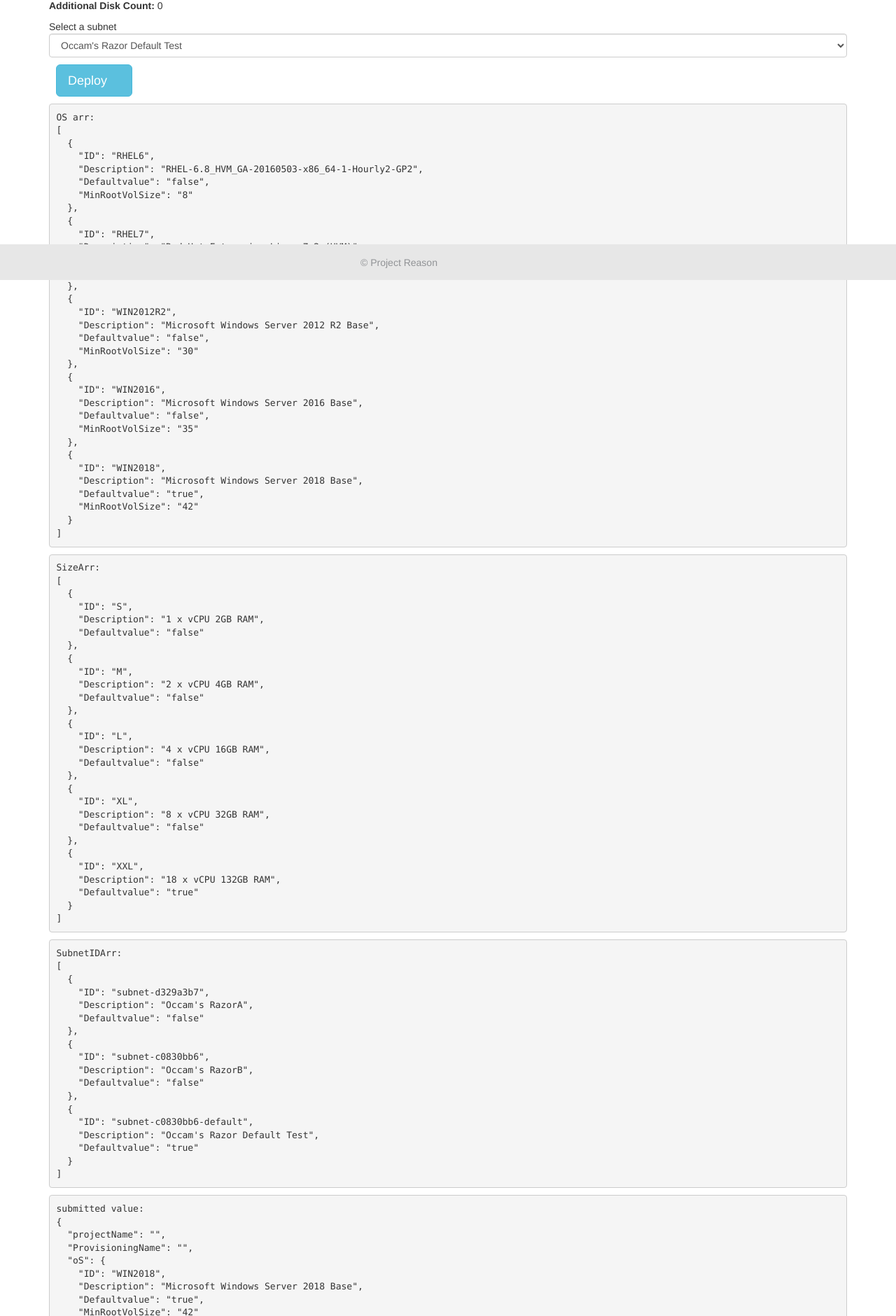
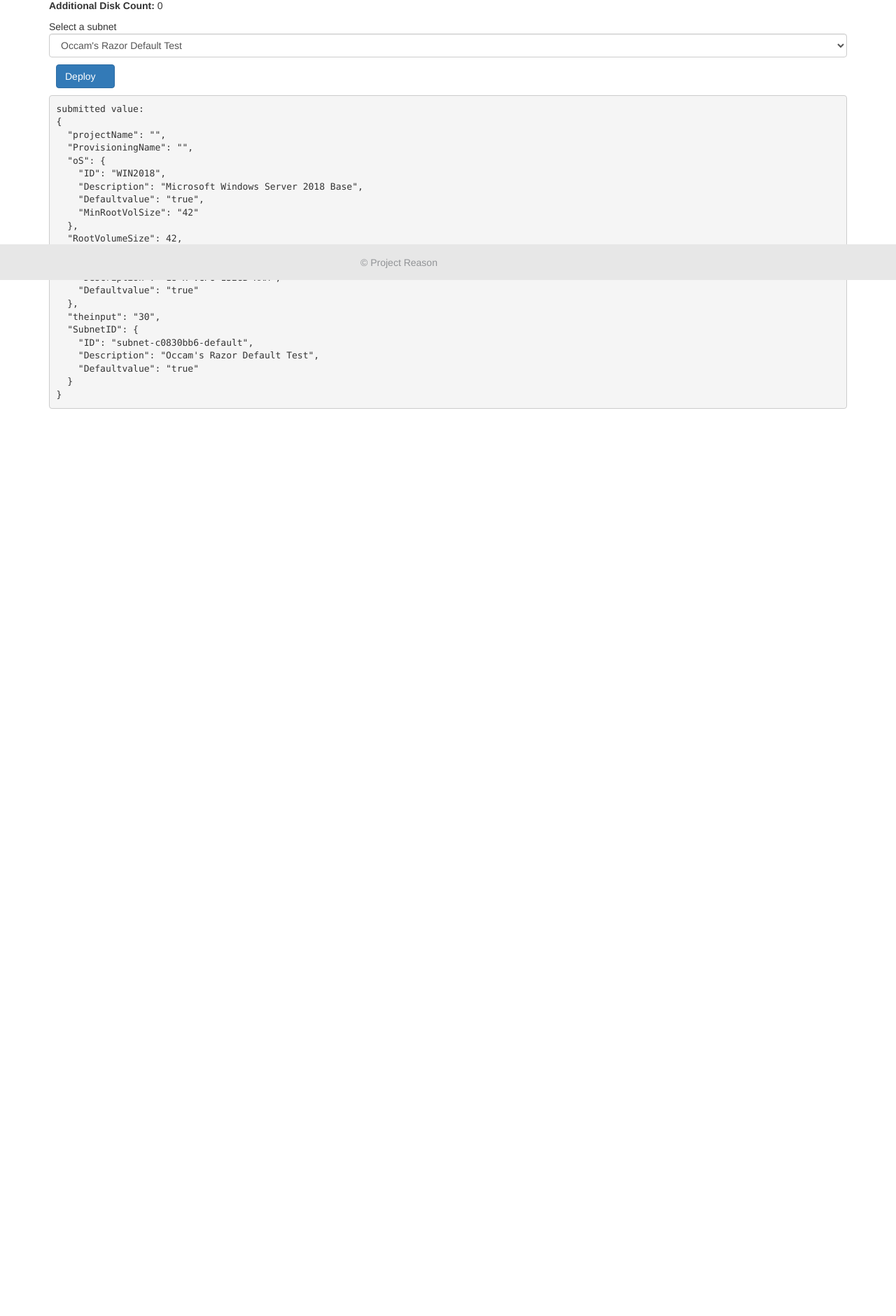
Before and after one commit to waynelidza/angular2, an Angular app: page /reasonux/mbf in a window 1280 px wide. Shown: the part 400-2280 px from the top of the page at 70% size. After the commit the page ends 1094 px from the top, so only its background shows below. Built offline with nearby package versions, Linux system fonts and the light colour scheme; a web font is replaced by a local one.

Commit message:
OR-52: Angular cli upgrade to 1.0.0-beta.18

```diff
--- a/angular-cli.json
+++ b/angular-cli.json
@@ -1,6 +1,6 @@
 {
   "project": {
-    "version": "1.0.0-beta.17",
+    "version": "1.0.0-beta.18",
     "name": "Reason UX"
   },
   "apps": [
--- a/src/model-based-form/model-based-form.component.html
+++ b/src/model-based-form/model-based-form.component.html
@@ -45,13 +45,13 @@
 
     <div><b>Additional Disk Count:</b> {{additionalDisks.length}}</div>
 
-        <div *ngFor="let item of additionalDisks; let i = index;">
+      <div *ngFor="let item of additionalDisks; let i = index;">
 
-            <span class="input-group-addon" >Additional Disk-{{i}}</span>
-            <!--<textarea  id="additionalDisks{{i+1}}" name="additionalDisks{{i+1}}" [(ngModel)]="additionalDisks[i]" required onfocusout="additionalDisks{{i+1}}.focus();">{{item}} </textarea>-->
-            <input  class="form-control" id="additionalDisks{{i}}" name="additionalDisks{{i}}" [(ngModel)]="additionalDisks[i]" value="{{item}}" readonly >&nbsp;&nbsp;Gigabyte
-            <!--<div><button id="removeDisks{{i}}" name="removeDisks{{i}}" (click)="removeAdditionalDisk([i],$event)">-</button></div>-->
-        </div>
+          <!--<span class="input-group-addon" >Additional Disk-{{i}}</span>-->
+          Additional Disk-{{i}} (Gigabyte)
+          <input  type="text" class="form-control" id="additionalDisks{{i}}" name="additionalDisks{{i}}" [(ngModel)]="additionalDisks[i]" value="{{item}}" readonly >
+
+      </div>
 
         <div style="margin-top:10px;">
             Select a subnet
@@ -62,7 +62,7 @@
         </div>
 
   <div style="margin:10px;">
-    <button type="submit" class="btn btn-info btn-lg"  data-toggle="modal" data-target="#myModal">
+    <button type="submit" class="btn btn-primary"  data-toggle="modal" data-target="#myModal">
       Deploy
       <span class="glyphicon glyphicon-send "></span>
     </button>
@@ -131,7 +131,7 @@
   </div>
 </div>
 
-<pre>OS arr: <br>{{OSArr | json}}</pre>
+<!--<pre>OS arr: <br>{{OSArr | json}}</pre>
 <pre>SizeArr: <br>{{SizeArr | json}}</pre>
-<pre>SubnetIDArr: <br>{{SubnetIDArr | json}}</pre>
+<pre>SubnetIDArr: <br>{{SubnetIDArr | json}}</pre>-->
 <pre>submitted value: <br>{{feedbackForm.value | json}}</pre>
--- a/src/model-based-form/model-based-form.component.ts
+++ b/src/model-based-form/model-based-form.component.ts
@@ -41,7 +41,7 @@ export class ModelBasedFormComponent  {
 
  public inputData:any;
 
- public log:boolean = true;
+ public log:boolean = false;
 
   constructor( private router: Router, private reasonService:ReasonService ) {
 
```
Also changed, not shown: package.json (+9 -9 lines).
